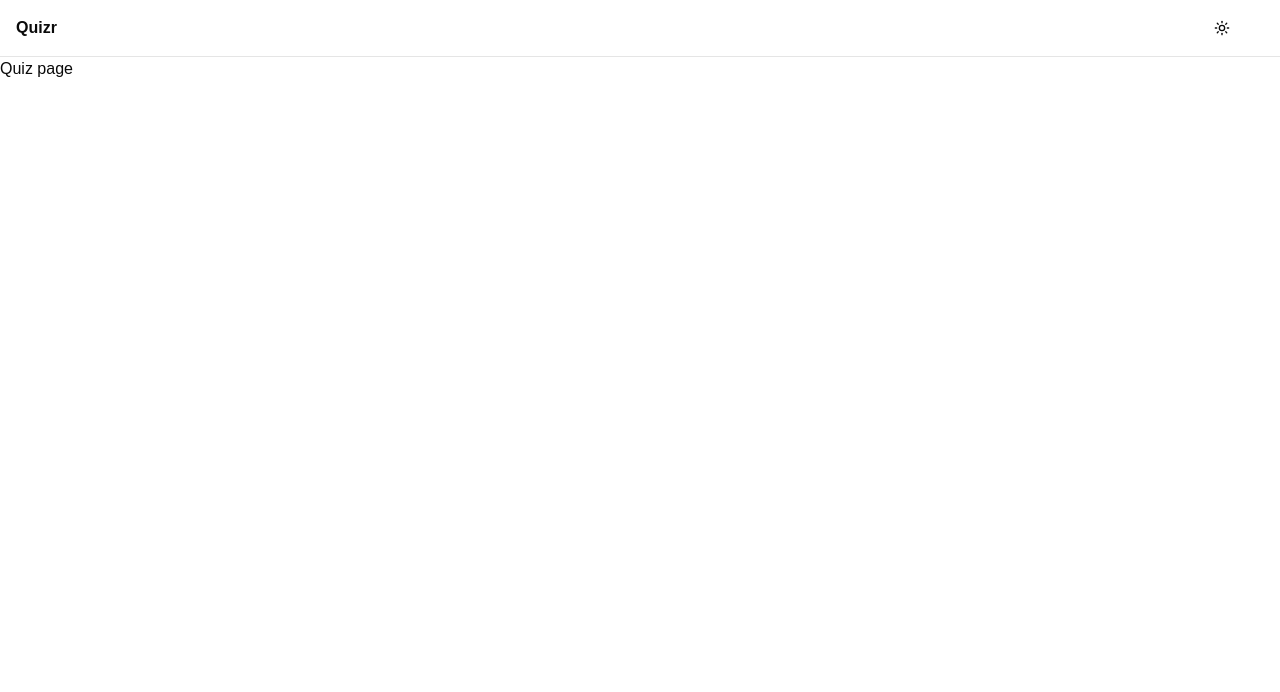
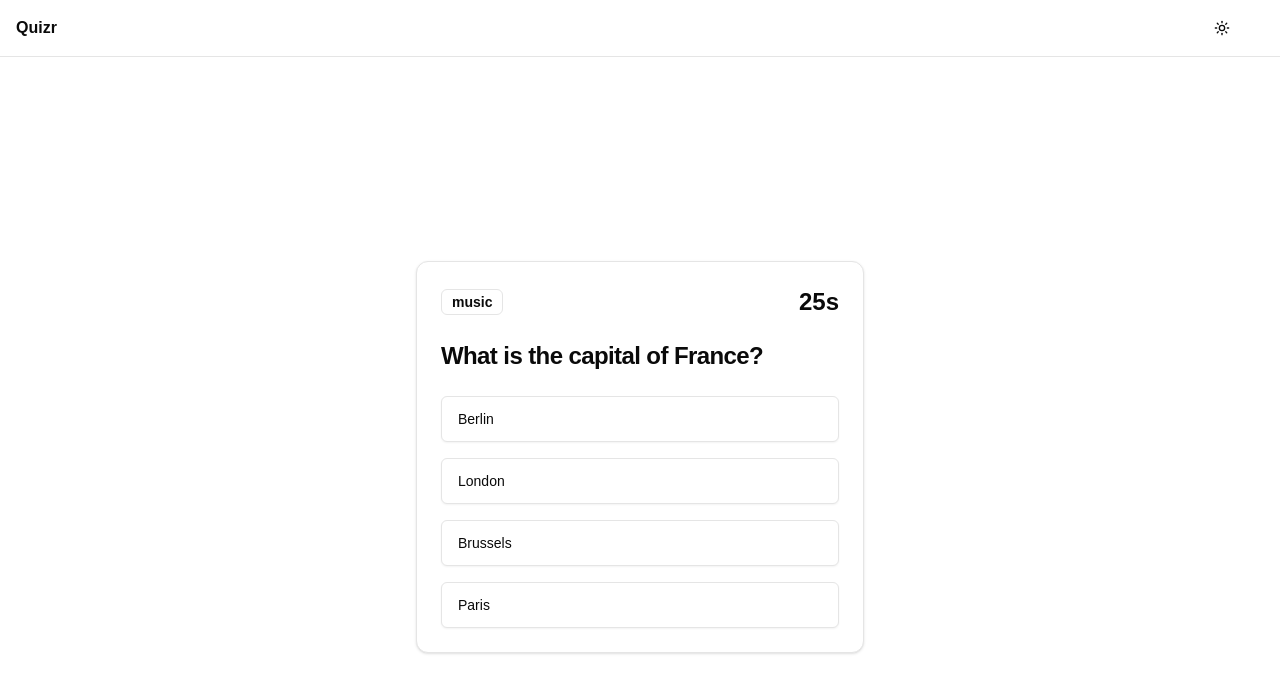
Before and after one commit to Shobhit-Nagpal/quizr, a Next.js app: page /quiz in a window 1280 px wide. Shown: the top 692 px of the page. Built offline with nearby package versions, Linux system fonts and the light colour scheme.

Commit message:
add: dummy quiz page + types

```diff
--- a/src/app/quiz/page.tsx
+++ b/src/app/quiz/page.tsx
@@ -1,5 +1,87 @@
-import React from 'react';
+"use client"
+
+import { useState, useEffect } from "react"
+import { Button } from "@/components/ui/button"
+import { Card, CardContent, CardFooter, CardHeader, CardTitle } from "@/components/ui/card"
+import { Badge } from "@/components/ui/badge"
+
+const quizData = {
+  category: "music",
+  id: "5f9f1b9b0e1b9c0017a5f1a5",
+  tags: ["france", "geography", "capital_cities", "cities"],
+  difficulty: "easy",
+  regions: ["string"],
+  isNiche: true,
+  question: {
+    text: "What is the capital of France?"
+  },
+  correctAnswer: "Paris",
+  incorrectAnswers: ["London", "Berlin", "Brussels"],
+  type: "text_choice"
+}
 
 export default function QuizPage() {
-  return <div>Quiz page</div>;
-};
+  const [selectedAnswer, setSelectedAnswer] = useState<string | null>(null)
+  const [isCorrect, setIsCorrect] = useState<boolean | null>(null)
+  const [timer, setTimer] = useState(30)
+
+  const allAnswers = [quizData.correctAnswer, ...quizData.incorrectAnswers].sort(() => Math.random() - 0.5)
+
+  useEffect(() => {
+    const interval = setInterval(() => {
+      setTimer((prevTimer) => (prevTimer > 0 ? prevTimer - 1 : 0))
+    }, 1000)
+
+    return () => clearInterval(interval)
+  }, [])
+
+  const handleAnswerSelect = (answer: string) => {
+    setSelectedAnswer(answer)
+    setIsCorrect(answer === quizData.correctAnswer)
+  }
+
+  return (
+    <div className="flex items-center justify-center min-h-screen bg-background p-4">
+      <Card className="w-full max-w-md">
+        <CardHeader>
+          <div className="flex justify-between items-center mb-4">
+            <Badge variant="outline" className="text-sm">
+              {quizData.category}
+            </Badge>
+            <span className="text-2xl font-bold">{timer}s</span>
+          </div>
+          <CardTitle className="text-2xl font-bold">{quizData.question.text}</CardTitle>
+        </CardHeader>
+        <CardContent>
+          <div className="grid gap-4">
+            {allAnswers.map((answer, index) => (
+              <Button
+                key={index}
+                variant={selectedAnswer === answer ? "default" : "outline"}
+                className="w-full text-left justify-start h-auto py-3 px-4"
+                onClick={() => handleAnswerSelect(answer)}
+                disabled={selectedAnswer !== null || timer === 0}
+              >
+                {answer}
+              </Button>
+            ))}
+          </div>
+        </CardContent>
+        {(selectedAnswer || timer === 0) && (
+          <CardFooter className="flex flex-col items-start">
+            <p className={`text-lg font-semibold ${isCorrect ? "text-green-600" : "text-red-600"}`}>
+              {isCorrect ? "Correct!" : `Incorrect. The correct answer is ${quizData.correctAnswer}.`}
+            </p>
+            <div className="mt-4 flex flex-wrap gap-2">
+              {quizData.tags.map((tag, index) => (
+                <Badge key={index} variant="secondary" className="text-xs">
+                  {tag}
+                </Badge>
+              ))}
+            </div>
+          </CardFooter>
+        )}
+      </Card>
+    </div>
+  )
+}
--- /dev/null
+++ b/src/components/ui/badge.tsx
@@ -0,0 +1,36 @@
+import * as React from "react"
+import { cva, type VariantProps } from "class-variance-authority"
+
+import { cn } from "@/lib/utils"
+
+const badgeVariants = cva(
+  "inline-flex items-center rounded-md border px-2.5 py-0.5 text-xs font-semibold transition-colors focus:outline-none focus:ring-2 focus:ring-ring focus:ring-offset-2",
+  {
+    variants: {
+      variant: {
+        default:
+          "border-transparent bg-primary text-primary-foreground shadow hover:bg-primary/80",
+        secondary:
+          "border-transparent bg-secondary text-secondary-foreground hover:bg-secondary/80",
+        destructive:
+          "border-transparent bg-destructive text-destructive-foreground shadow hover:bg-destructive/80",
+        outline: "text-foreground",
+      },
+    },
+    defaultVariants: {
+      variant: "default",
+    },
+  }
+)
+
+export interface BadgeProps
+  extends React.HTMLAttributes<HTMLDivElement>,
+    VariantProps<typeof badgeVariants> {}
+
+function Badge({ className, variant, ...props }: BadgeProps) {
+  return (
+    <div className={cn(badgeVariants({ variant }), className)} {...props} />
+  )
+}
+
+export { Badge, badgeVariants }
--- /dev/null
+++ b/src/components/ui/card.tsx
@@ -0,0 +1,76 @@
+import * as React from "react"
+
+import { cn } from "@/lib/utils"
+
+const Card = React.forwardRef<
+  HTMLDivElement,
+  React.HTMLAttributes<HTMLDivElement>
+>(({ className, ...props }, ref) => (
+  <div
+    ref={ref}
+    className={cn(
+      "rounded-xl border bg-card text-card-foreground shadow",
+      className
+    )}
+    {...props}
+  />
+))
+Card.displayName = "Card"
+
+const CardHeader = React.forwardRef<
+  HTMLDivElement,
+  React.HTMLAttributes<HTMLDivElement>
+>(({ className, ...props }, ref) => (
+  <div
+    ref={ref}
+    className={cn("flex flex-col space-y-1.5 p-6", className)}
+    {...props}
+  />
+))
+CardHeader.displayName = "CardHeader"
+
+const CardTitle = React.forwardRef<
+  HTMLParagraphElement,
+  React.HTMLAttributes<HTMLHeadingElement>
+>(({ className, ...props }, ref) => (
+  <h3
+    ref={ref}
+    className={cn("font-semibold leading-none tracking-tight", className)}
+    {...props}
+  />
+))
+CardTitle.displayName = "CardTitle"
+
+const CardDescription = React.forwardRef<
+  HTMLParagraphElement,
+  React.HTMLAttributes<HTMLParagraphElement>
+>(({ className, ...props }, ref) => (
+  <p
+    ref={ref}
+    className={cn("text-sm text-muted-foreground", className)}
+    {...props}
+  />
+))
+CardDescription.displayName = "CardDescription"
+
+const CardContent = React.forwardRef<
+  HTMLDivElement,
+  React.HTMLAttributes<HTMLDivElement>
+>(({ className, ...props }, ref) => (
+  <div ref={ref} className={cn("p-6 pt-0", className)} {...props} />
+))
+CardContent.displayName = "CardContent"
+
+const CardFooter = React.forwardRef<
+  HTMLDivElement,
+  React.HTMLAttributes<HTMLDivElement>
+>(({ className, ...props }, ref) => (
+  <div
+    ref={ref}
+    className={cn("flex items-center p-6 pt-0", className)}
+    {...props}
+  />
+))
+CardFooter.displayName = "CardFooter"
+
+export { Card, CardHeader, CardFooter, CardTitle, CardDescription, CardContent }
```
Also changed, not shown: src/types/index.ts (added, +48 -0 lines).
